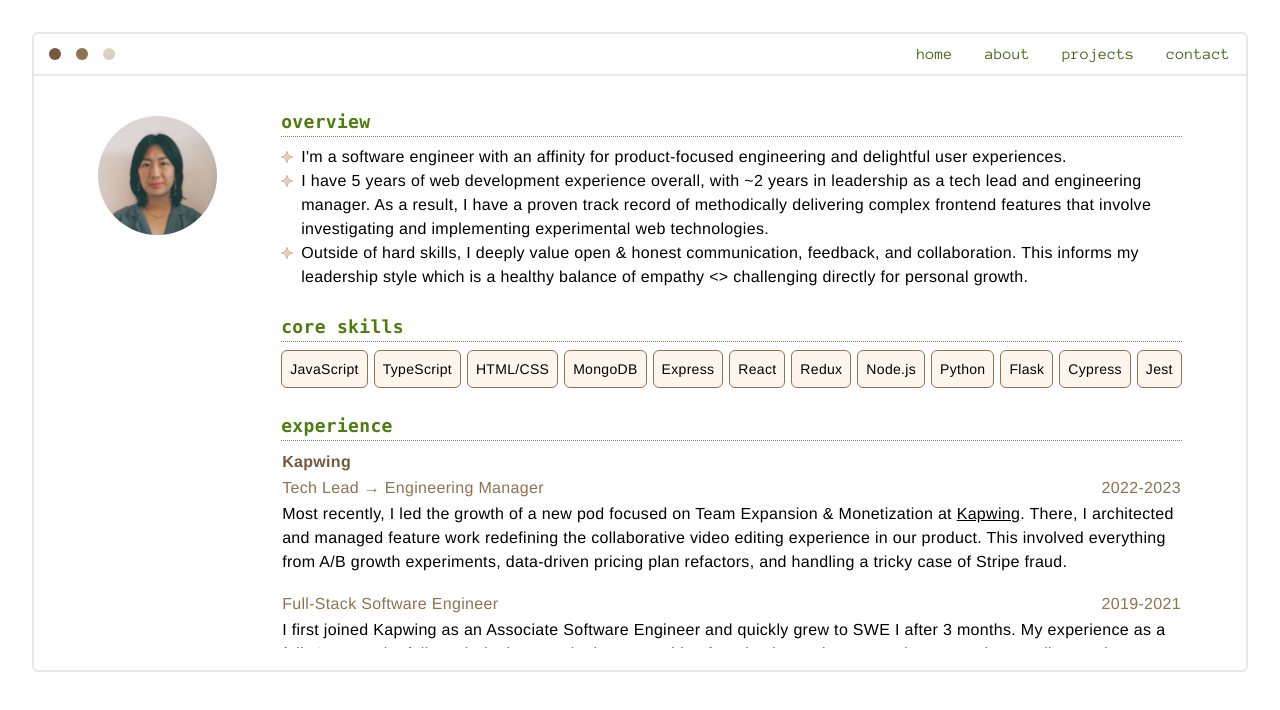
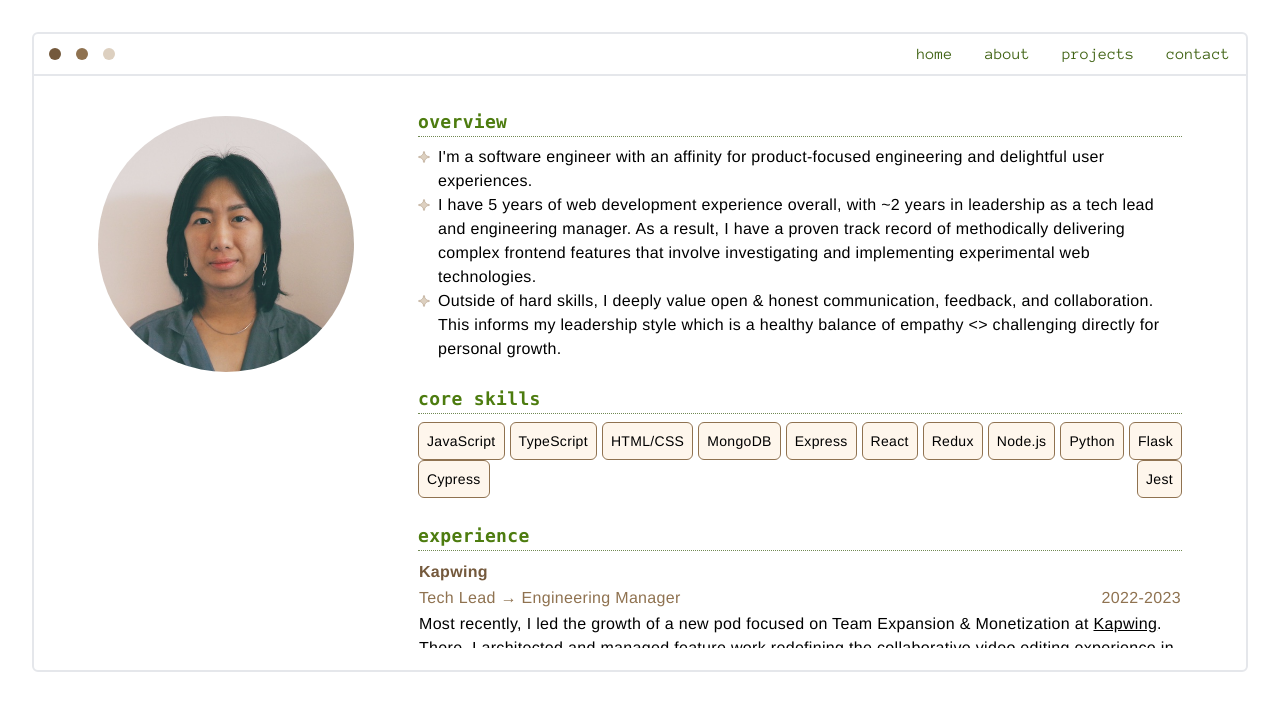
Before and after one commit to cckl/cckl.github.io, a React (Create React App) app: page /about in a window 1280 px wide. Shown: the top 710 px of the page. Built offline with nearby package versions, Linux system fonts and the light colour scheme.

Commit message:
more styling nits

```diff
--- a/src/app/components/ProfilePic.tsx
+++ b/src/app/components/ProfilePic.tsx
@@ -3,11 +3,11 @@ const imageSrc = require('../headshot.jpg');
 
 function ProfilePic() {
     return (
-        <div className="flex shrink justify-center mx-auto">
+        <div className="flex justify-center mx-auto">
             <img
                 src={String(imageSrc)}
                 alt="a pic of me"
-                className="max-w-36 max-h-36 md:max-w-full md:max-h-full rounded-full"
+                className="shrink max-w-36 max-h-36 md:max-w-64 md:max-h-64 rounded-full"
             />
         </div>
     );
--- a/src/app/routes/About.tsx
+++ b/src/app/routes/About.tsx
@@ -11,12 +11,12 @@ function About() {
     return (
         <SplitScreen leftWeight="1/4" rightWeight="3/4">
             {/*Left*/}
-            <div className="flex">
+            <div>
                 <ProfilePic />
             </div>
 
             {/*Right*/}
-            <div className="transition ease-in-out delay-150">
+            <div>
                 <Section>
                     <SubHeading>overview</SubHeading>
                     <li className="flex">
--- a/src/app/routes/Home.tsx
+++ b/src/app/routes/Home.tsx
@@ -28,10 +28,12 @@ function Home() {
                 </p>
                 <br />
                 <Link
-                    className="text:base md:text-xl underline decoration-dotted decoration-1 text-mushroom hover:font-normal"
+                    className="text:base md:text-xl underline decoration-dotted decoration-1 text-mushroom"
                     to="/contact"
                 >
-                    Want to get in touch?
+                    <span className="hover:font-normal">
+                        Want to get in touch?
+                    </span>
                 </Link>
             </div>
         </SplitScreen>
--- a/src/app/routes/Projects.tsx
+++ b/src/app/routes/Projects.tsx
@@ -1,7 +1,7 @@
 import React from 'react';
-import Section from '../components/Section';
-import SubHeading from '../components/SubHeading';
-import SplitScreen from '../components/SplitScreen';
+import Section from '../components/Section.tsx';
+import SubHeading from '../components/SubHeading.tsx';
+import SplitScreen from '../components/SplitScreen.tsx';
 import { Link } from 'react-router-dom';
 
 function Projects() {
@@ -9,6 +9,7 @@ function Projects() {
         <div className="container overflow-y-auto">
             <Section>
                 <SplitScreen leftWeight="2/3" rightWeight="1/3">
+                    <div className="w-full min-w-full">
                         <video
                             autoPlay
                             playsInline
@@ -18,7 +19,8 @@ function Projects() {
                         >
                             <source src="https://cdn-useast1.kapwing.com/teams/642b0551e45a0fe25b87dfe9/jobs/66c7e6a266f7dec667ba3dd6/final_66c7e669a684cc4c6215c382_784716.mp4?GoogleAccessId=prod-sa-videoprocessing%40kapwing-prod.iam.gserviceaccount.com&Expires=1724408646&Signature=JTUqKIBVs3SdUmQNoCa89IEucXA99FDSfMebnxZjKBXYIaZjvMdQhRt05gJAs5CnVImhVJZILDOPdZ2d6Pwn6FPKJXZkDNejkJQx%2FfownxKdP19u%2FH6x4gtYtkHWcY52PqFTdZPwPUle1qjeNf4AJE1vNXWYM8FCftdH11sOrCQMW8d0GUGkzZCMBWFVLr7fI%2FB9atl7EqZGE7wWVcBxI0VB8T3i4MtpFgwfck8n3jYBQYcuyqlpqleyxRVvetPkqP1rSzCeBLvnhna6xvEc941TTQlItQvK1ujJ0SkNTSd%2F3qiu3DURe7vQI0YXyK7LVI5oNdJTQCrRmpogMrDYAA%3D%3D#t=0.01"></source>
                         </video>
-                    <div className="text-lg flex flex-col h-full justify-start">
+                    </div>
+                    <div className="w-full text-lg flex flex-col h-full justify-start">
                         <SubHeading>eyedropper tool</SubHeading>
                         <p>
                             Eyedropper color selection tool built to integrate
@@ -43,6 +45,7 @@ function Projects() {
             </Section>
             <Section>
                 <SplitScreen leftWeight="2/3" rightWeight="1/3">
+                    <div className="w-full min-w-full">
                         <video
                             autoPlay
                             playsInline
@@ -52,6 +55,7 @@ function Projects() {
                         >
                             <source src="https://cdn-useast1.kapwing.com/teams/642b0551e45a0fe25b87dfe9/jobs/66c7f59e3675430ba5130129/final_66c7f58c1992143baf544c79_434850.mp4?GoogleAccessId=prod-sa-videoprocessing%40kapwing-prod.iam.gserviceaccount.com&Expires=1724409389&Signature=SyPDCjayPrFLz9az7DBkDBVtMoFH2%2FCneuBAGpK2TV%2FgBHmOmv10%2BLJ3XH1UZE8UBvGkPXkaJCKwPBI%2F5QBDBCK%2Fo4T0SKhl8ssaUWerZWPi2Wu%2FfjoJ2%2BKIWeyb62KYSMin9l3hMwRgLXxtkjYCCe8Ot1G9K%2BfFpnVJ7%2FsksoY6ubFSXr8DEb8JNrXP%2BOgdVaKUG8vJCYcVIE19AWHWovoimfw3Y9f1bM%2BlM8AJy5pvKUOHrgHvDvRGDKbC9hFtEXialFfio%2BN%2FYtlj4NT0cwRzr3CqIkGlUADVcRE26PqovtY9Kj8odoJZllkpHrzIvEXjlmTjr2pNH8Dn%2FwtMOg%3D%3D#t=0.01"></source>
                         </video>
+                    </div>
                     <div className="text-lg flex flex-col h-full justify-start">
                         <SubHeading>audiogram / waveform generator</SubHeading>
                         <p>
--- a/src/app/routes/Root.tsx
+++ b/src/app/routes/Root.tsx
@@ -5,7 +5,7 @@ import Navbar from '../components/Navbar.tsx';
 function Root() {
     return (
         <div className="container mx-auto p-4 md:p-6 md:p-8 overflow-hidden">
-            <div className="flex flex-col border-2 rounded-md h-[90vh] sm:max-h-[90vh] md:max-h-[80vh]">
+            <div className="flex flex-col border-2 rounded-md h-[90vh] sm:max-h-[90vh] md:max-h-[80vh] overflow-clip">
                 <Navbar />
                 <Outlet />
             </div>
```
Lines whose indentation alone changed are shown as unchanged.
